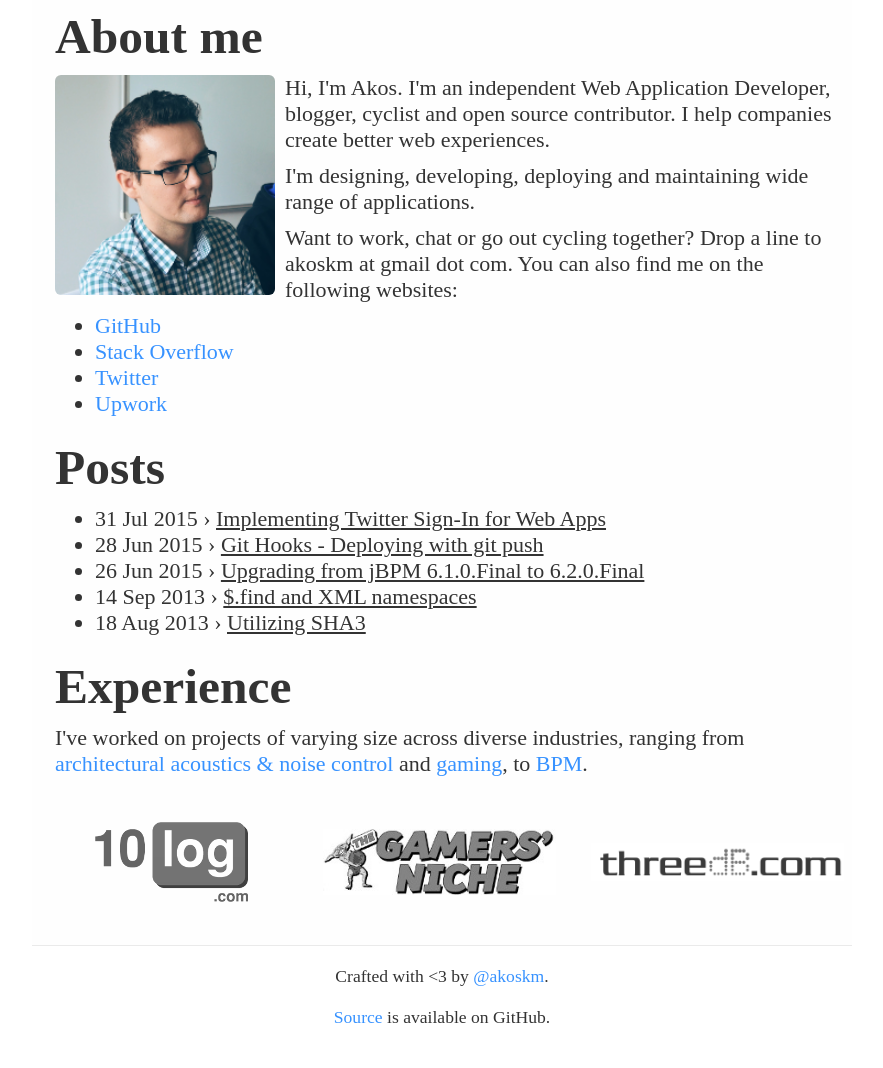
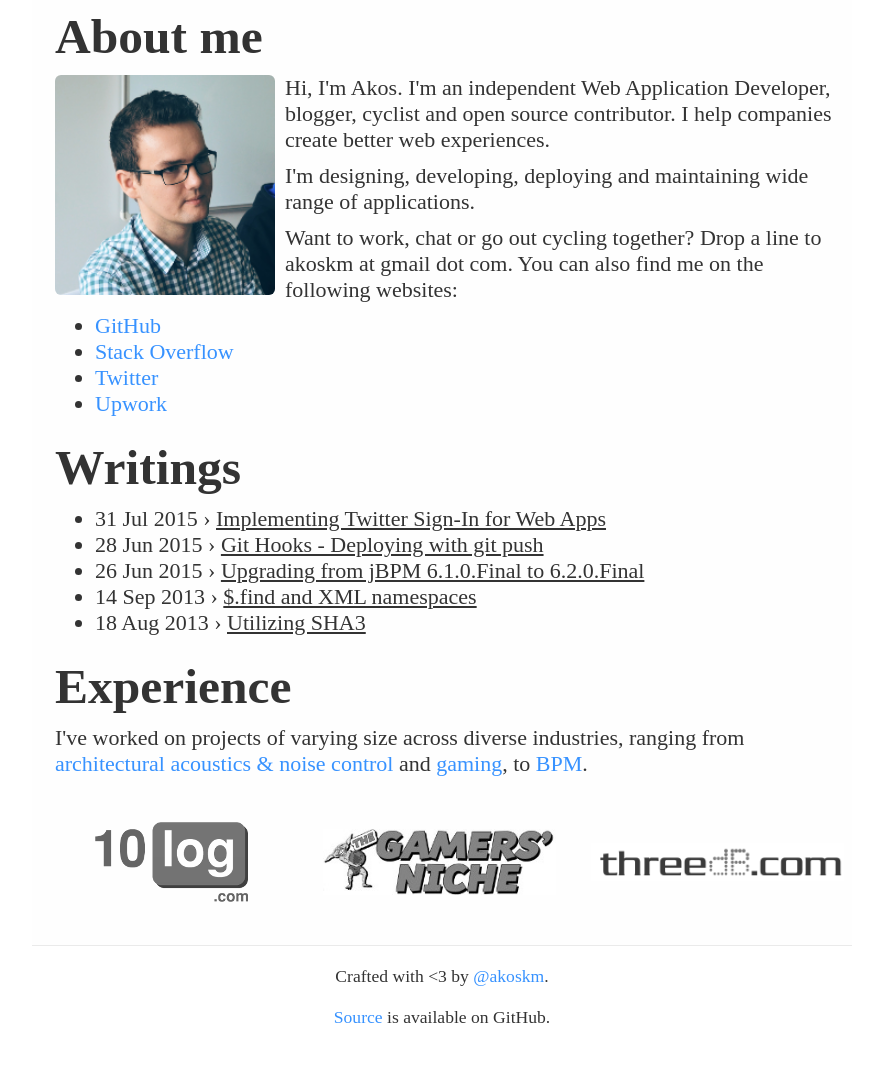
Before and after one commit to akoskm/akoskm.github.io, a Jekyll site: the page built from index.html, in a window 1280 px wide. Shown: the whole page, without its empty margins (198-1081 px from the left). Built offline with Jekyll 4.4.1, drawn with Linux system fonts in a browser that asks for light colours; nearby versions of some CDN libraries; some web fonts are replaced; comment, search, counter and statistics services are not loaded.

Commit message:
does this sound better

```diff
--- a/index.html
+++ b/index.html
@@ -36,7 +36,7 @@ title: akoskm.github.io
     <div class="grid">
       <div class="col-1">
         <h1>
-          <span class="post-title">Posts</span>
+          <span class="post-title">Writings</span>
         </h1>
       </div>
     </div>
```
